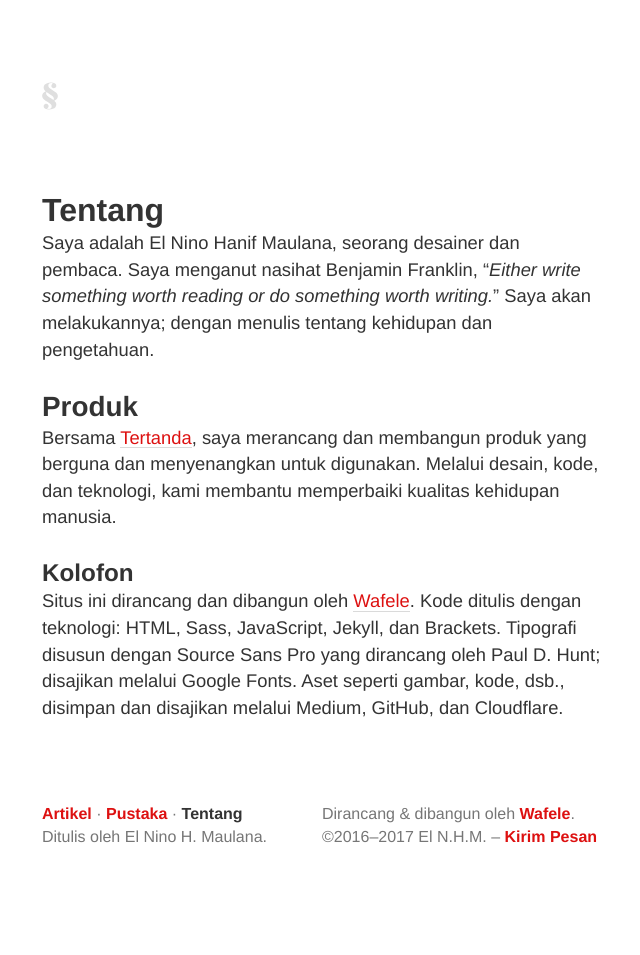
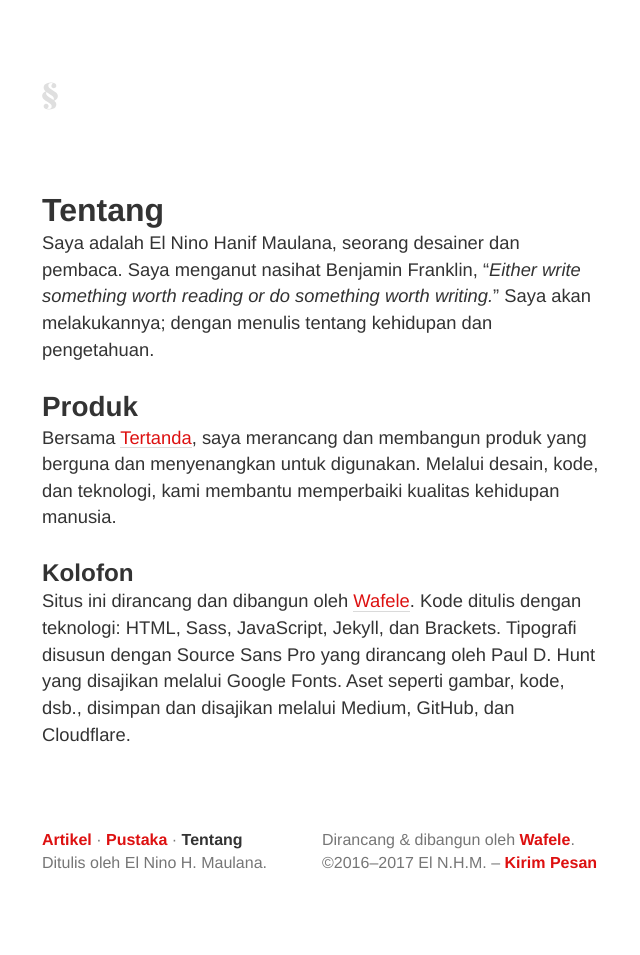
Before and after one commit to tertanda/elnino.github.io, a Jekyll site: the page built from tentang/index.md, in a window 1280 px wide. Shown: the whole page, without its empty margins (318-958 px from the left). Built offline with Jekyll 4.4.1, drawn with Linux system fonts in a browser that asks for light colours; before the commit the page ends 928 px from its top, so only the background shows below that.

Commit message:
First commit.

```diff
--- a/tentang/index.md
+++ b/tentang/index.md
@@ -14,4 +14,4 @@ Saya adalah El Nino Hanif Maulana, seorang desainer dan pembaca. Saya menganut n
 
 ### Kolofon
 
-<p>Situs ini dirancang dan dibangun oleh <a href="http://tertanda.com" title="Studio Wafele" target="_blank">Wafele</a>. Kode ditulis dengan teknologi: HTML, Sass, JavaScript, Jekyll, dan Brackets. Tipografi disusun dengan Source Sans Pro yang dirancang oleh Paul D. Hunt; disajikan melalui Google Fonts. Aset seperti gambar, kode, dsb., disimpan dan disajikan melalui Medium, GitHub, dan Cloudflare.</p>
+<p>Situs ini dirancang dan dibangun oleh <a href="http://tertanda.com" title="Studio Wafele" target="_blank">Wafele</a>. Kode ditulis dengan teknologi: HTML, Sass, JavaScript, Jekyll, dan Brackets. Tipografi disusun dengan Source Sans Pro yang dirancang oleh Paul D. Hunt yang disajikan melalui Google Fonts. Aset seperti gambar, kode, dsb., disimpan dan disajikan melalui Medium, GitHub, dan Cloudflare.</p>
```
